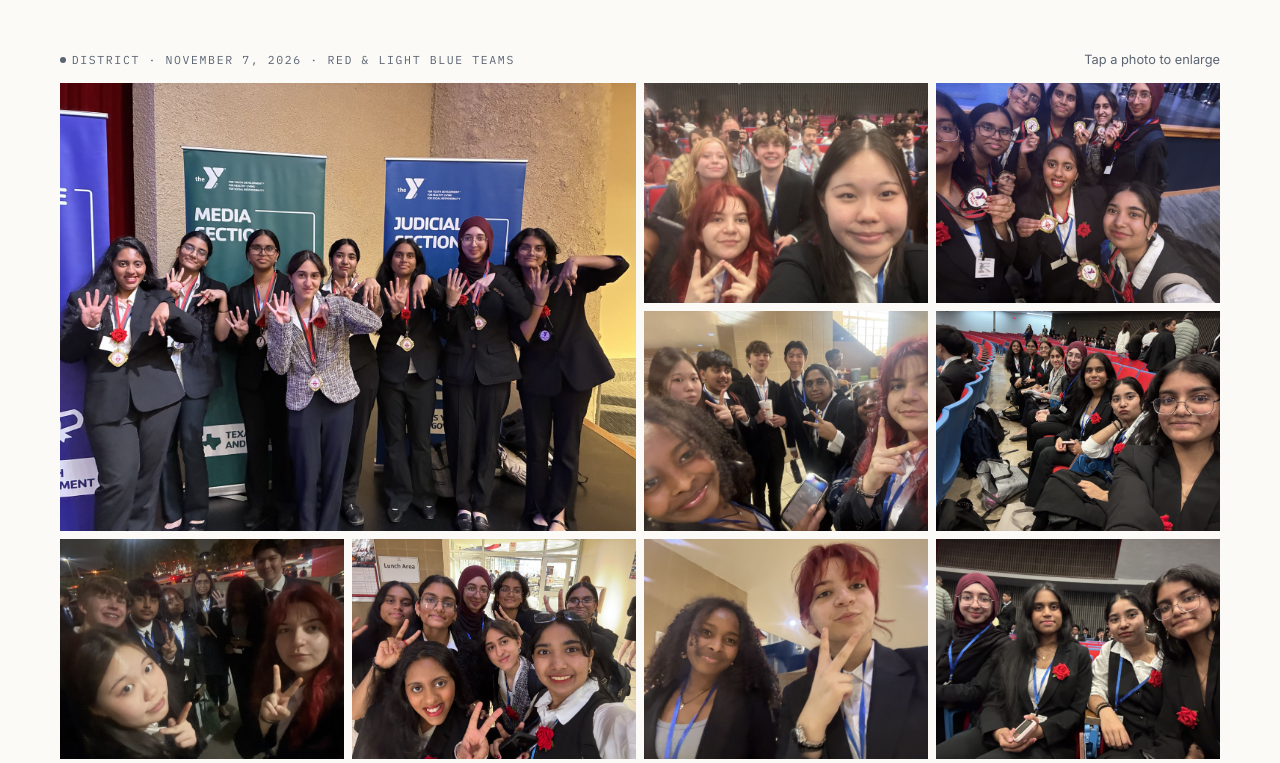
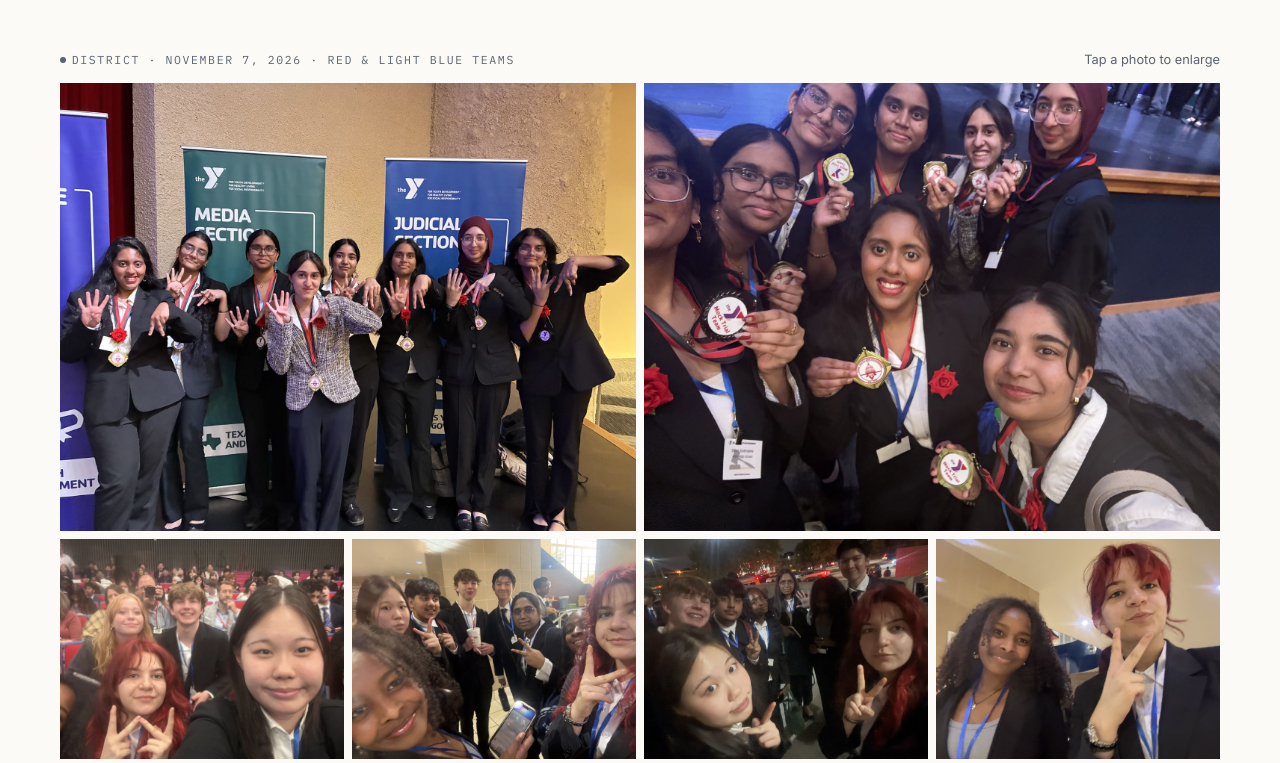
Before and after one commit to jollybob456-ux/Mock-Trial, a plain HTML site: page awards.html in a window 1280 px wide. Shown: the part 980-1743 px from the top of the page. Drawn offline with nearby package versions, Linux system fonts and the light colour scheme; a web font is replaced by a local one.

Commit message:
Limit District gallery to 2 Red Team photos
Co-Authored-By: Claude Opus 5.5 <noreply@anthropic.com>
Claude-Session: https://claude.ai/code/session_01JjurPUm7syG1WukQjwVbig

```diff
--- a/awards.html
+++ b/awards.html
@@ -111,14 +111,11 @@
     </div>
     <div class="photo-grid reveal">
       <a class="photo big" href="images/awards/district-2026/awards-stage.jpg" data-lightbox="d26"><img src="images/awards/district-2026/awards-stage.jpg" alt="Allen judicial competitors on the District awards stage" loading="lazy"></a>
+      <a class="photo big" href="images/awards/district-2026/medal-group.jpg" data-lightbox="d26"><img src="images/awards/district-2026/medal-group.jpg" alt="Red team members showing their District medals" loading="lazy"></a>
       <a class="photo" href="images/awards/district-2026/light-blue-crowd.jpg" data-lightbox="d26"><img src="images/awards/district-2026/light-blue-crowd.jpg" alt="Light Blue team group selfie in the District auditorium" loading="lazy"></a>
-      <a class="photo" href="images/awards/district-2026/medal-group.jpg" data-lightbox="d26"><img src="images/awards/district-2026/medal-group.jpg" alt="Red team members showing their District medals" loading="lazy"></a>
       <a class="photo" href="images/awards/district-2026/light-blue-group.jpg" data-lightbox="d26"><img src="images/awards/district-2026/light-blue-group.jpg" alt="Light Blue team members together at District" loading="lazy"></a>
-      <a class="photo" href="images/awards/district-2026/red-team-row.jpg" data-lightbox="d26"><img src="images/awards/district-2026/red-team-row.jpg" alt="Red team seated together in the auditorium" loading="lazy"></a>
       <a class="photo" href="images/awards/district-2026/light-blue-evening.jpg" data-lightbox="d26"><img src="images/awards/district-2026/light-blue-evening.jpg" alt="Light Blue team members after the District awards" loading="lazy"></a>
-      <a class="photo" href="images/awards/district-2026/team-lunch.jpg" data-lightbox="d26"><img src="images/awards/district-2026/team-lunch.jpg" alt="Red team group selfie outside the lunch area" loading="lazy"></a>
       <a class="photo" href="images/awards/district-2026/light-blue-duo.jpg" data-lightbox="d26"><img src="images/awards/district-2026/light-blue-duo.jpg" alt="Two Light Blue team members at District" loading="lazy"></a>
-      <a class="photo" href="images/awards/district-2026/red-team-four.jpg" data-lightbox="d26"><img src="images/awards/district-2026/red-team-four.jpg" alt="Red team members between rounds" loading="lazy"></a>
     </div>
   </div>
 </section>
--- a/styles.css
+++ b/styles.css
@@ -443,7 +443,7 @@ nav.links{gap:24px;}
 .season-gallery-head .hint{font-size:.8rem;color:var(--gray);}
 
 /* ===== Photo grid (awards + homepage gallery) ===== */
-.photo-grid{display:grid;grid-template-columns:repeat(4,1fr);grid-auto-rows:220px;gap:8px;}
+.photo-grid{display:grid;grid-auto-flow:dense;grid-template-columns:repeat(4,1fr);grid-auto-rows:220px;gap:8px;}
 .photo{position:relative;overflow:hidden;background:var(--navy);display:block;}
 .photo.big{grid-column:span 2;grid-row:span 2;}
 .photo img{width:100%;height:100%;object-fit:cover;transition:transform .5s ease,opacity .3s;}
```
Also changed, not shown: images/awards/district-2026/red-team-four.jpg (deleted), images/awards/district-2026/red-team-row.jpg (deleted), images/awards/district-2026/team-lunch.jpg (deleted).
